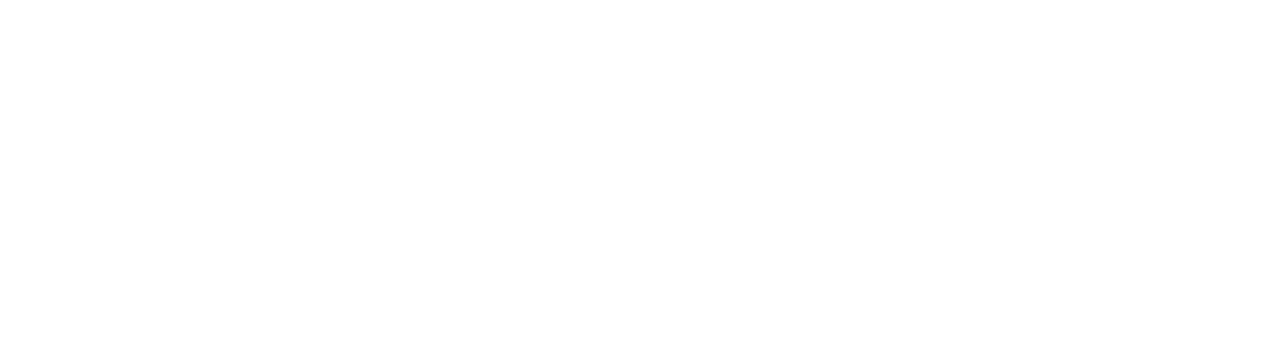
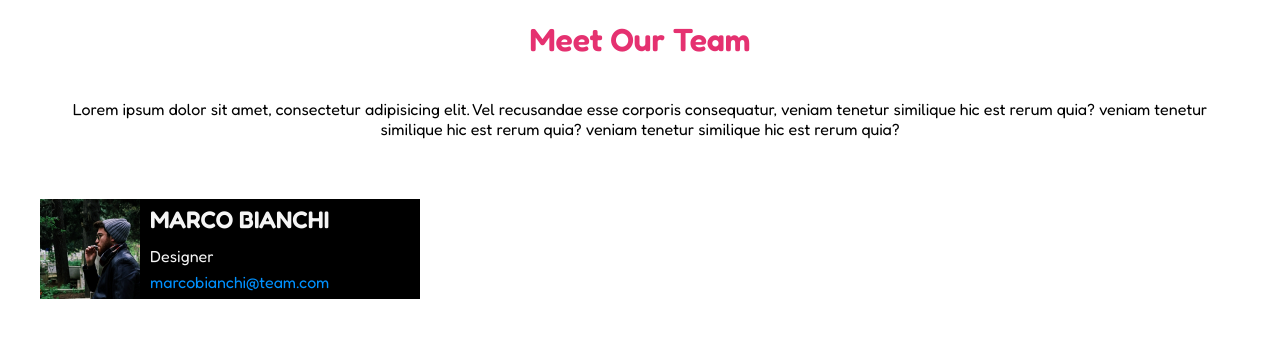
Before and after one commit to FrancescolaPiana/html-css-float-cards, a plain HTML site: page index.html in a window 1280 px wide. Drawn offline with Linux system fonts and the light colour scheme.

Commit message:
first card

```diff
--- a/css/style.css
+++ b/css/style.css
@@ -4,9 +4,80 @@
     box-sizing: border-box;
     margin: 0;
     padding: 0;
-    font-family: 'Roboto', sans-serif;
+    font-family: 'Fredoka', sans-serif;
 }
 
+/* tag */
+
 header{
+    margin-top: 20px;
+    margin-bottom: 40px;
+}
+
+h1{
+    text-align: center;
+    color: #E53170 ;
+}
+
+main{
+    width: 100%;
+}
+
+
+
+
+/* class*/
+
+.margin{
+    margin: 0 auto;
+    width: 80%;
+    margin-bottom: 60px;
+    min-width: 1200px;
 
 }
+
+.mwidth{
+
+}
+
+.font1{
+    font-weight: 400;
+}
+
+.fontc{
+    color:whitesmoke;
+}
+
+.fontc1{
+    color: rgb(0, 145, 255);
+    text-decoration: none;
+}
+
+.allign{
+    text-align: center;
+}
+
+
+
+    /* sections photo */
+
+    img{
+        width: 100px;
+        float: left;
+    }
+
+    section{
+        background-color: black;
+        width: 380px;
+    }
+
+    .marginc{
+        display: inline-block;
+        height: 100px;
+
+    }
+
+    .m{
+        padding: calc(18px / 3);
+        padding-left: 10px;
+    }
--- a/index.html
+++ b/index.html
@@ -6,16 +6,42 @@
     <meta name="viewport" content="width=device-width, initial-scale=1.0">
     <link rel="preconnect" href="https://fonts.googleapis.com">
     <link rel="preconnect" href="https://fonts.gstatic.com" crossorigin>
-    <link href="https://fonts.googleapis.com/css2?family=Fredoka:wght@300;600&display=swap" rel="stylesheet">
+    <link href="https://fonts.googleapis.com/css2?family=Fredoka:wght@300;400;600&display=swap" rel="stylesheet">
     <link rel="stylesheet" href="css/style.css">
     <title>Document</title>
 </head>
 <body>
+    <!-- inizio -->
         <header>
+            <h1>Meet Our Team</h1>
+        </header>
 
-        </header>
-        <body>
+        <!-- gruppo principale -->
+        <main>
+            <div class="margin">
+                <p class="font1 allign">
+                    Lorem ipsum dolor sit amet,
+                    consectetur adipisicing elit.
+                    Vel recusandae esse corporis consequatur,
+                    veniam tenetur similique hic est rerum quia?
+                    veniam tenetur similique hic est rerum quia?
+                    veniam tenetur similique hic est rerum quia?
+                </p>
+            </div>
 
-        </body>
+            <!-- sotto gruppo foto griglia -->
+            <div class="margin mwidth">
+
+                <!-- sezione -->
+                <section>
+                    <img src="img/male1.png" alt="userphoto">
+                    <div class="marginc">
+                        <h2 class="fontc m">MARCO BIANCHI</h2>
+                        <p class="fontc m">Designer</p>
+                        <a class="fontc1 m" href=>marcobianchi@team.com</a>
+                    </div>
+                </section>
+            </div>
+        </main>
 </body>
 </html>
```
